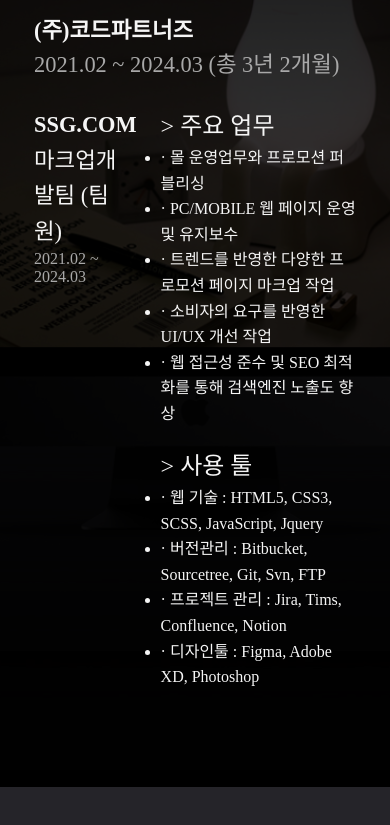
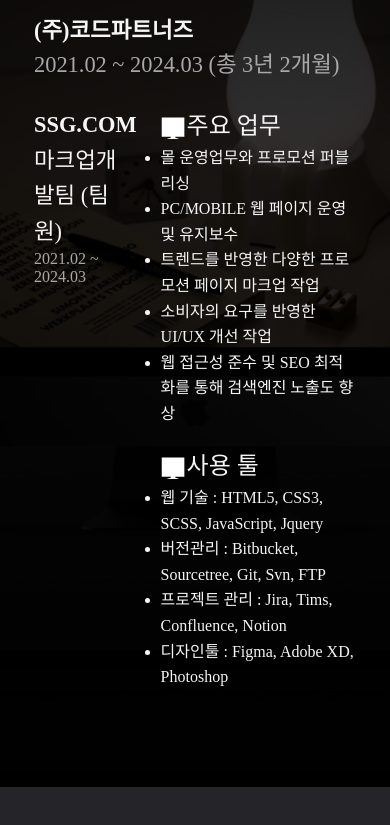
Before and after one commit to kyangah/portfolio, a plain HTML site: page index.html in a window 390 px wide. Shown: the part 1881-2706 px from the top of the page. Drawn offline with nearby package versions, Linux system fonts and the light colour scheme.

Commit message:
Add files via upload

```diff
--- a/index.html
+++ b/index.html
@@ -115,20 +115,20 @@
                     <span>2021.02 ~ 2024.03</span>
                 </div>
                 <div class="career_cont">
-                    <p>&gt; 주요 업무</p>
+                    <p><img class="svg02" src="img/sub07.svg" alt="icon">주요 업무</p>
                     <ul>
-                        <li>&middot; 몰 운영업무와 프로모션 퍼블리싱</li>
-                        <li>&middot; PC/MOBILE 웹 페이지 운영 및 유지보수</li>
-                        <li>&middot; 트렌드를 반영한 다양한 프로모션 페이지 마크업 작업</li>
-                        <li>&middot; 소비자의 요구를 반영한 UI/UX 개선 작업</li>
-                        <li>&middot; 웹 접근성 준수 및 SEO 최적화를 통해 검색엔진 노출도 향상</li>
+                        <li>몰 운영업무와 프로모션 퍼블리싱</li>
+                        <li>PC/MOBILE 웹 페이지 운영 및 유지보수</li>
+                        <li>트렌드를 반영한 다양한 프로모션 페이지 마크업 작업</li>
+                        <li>소비자의 요구를 반영한 UI/UX 개선 작업</li>
+                        <li>웹 접근성 준수 및 SEO 최적화를 통해 검색엔진 노출도 향상</li>
                     </ul>
-                    <p>&gt; 사용 툴</p>
+                    <p><img class="svg02" src="img/sub07.svg" alt="icon">사용 툴</p>
                     <ul>
-                        <li>&middot; 웹 기술 : HTML5, CSS3, SCSS, JavaScript, Jquery</li>
-                        <li>&middot; 버전관리 : Bitbucket, Sourcetree, Git, Svn, FTP</li>
-                        <li>&middot; 프로젝트 관리 : Jira, Tims, Confluence, Notion</li>
-                        <li>&middot; 디자인툴 : Figma, Adobe XD, Photoshop</li>
+                        <li>웹 기술 : HTML5, CSS3, SCSS, JavaScript, Jquery</li>
+                        <li>버전관리 : Bitbucket, Sourcetree, Git, Svn, FTP</li>
+                        <li>프로젝트 관리 : Jira, Tims, Confluence, Notion</li>
+                        <li>디자인툴 : Figma, Adobe XD, Photoshop</li>
                     </ul>
                 </div>
             </div>
```
